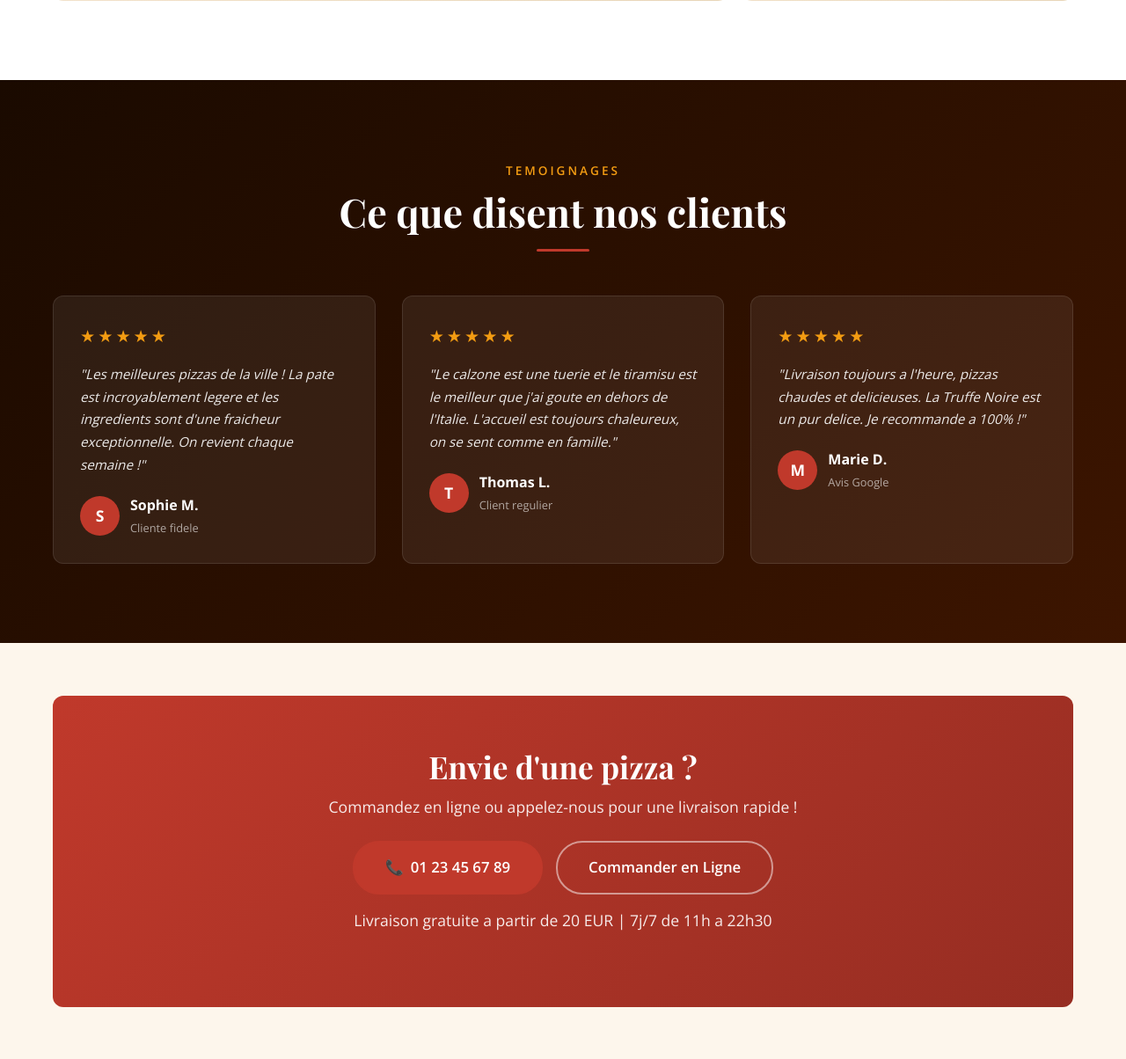
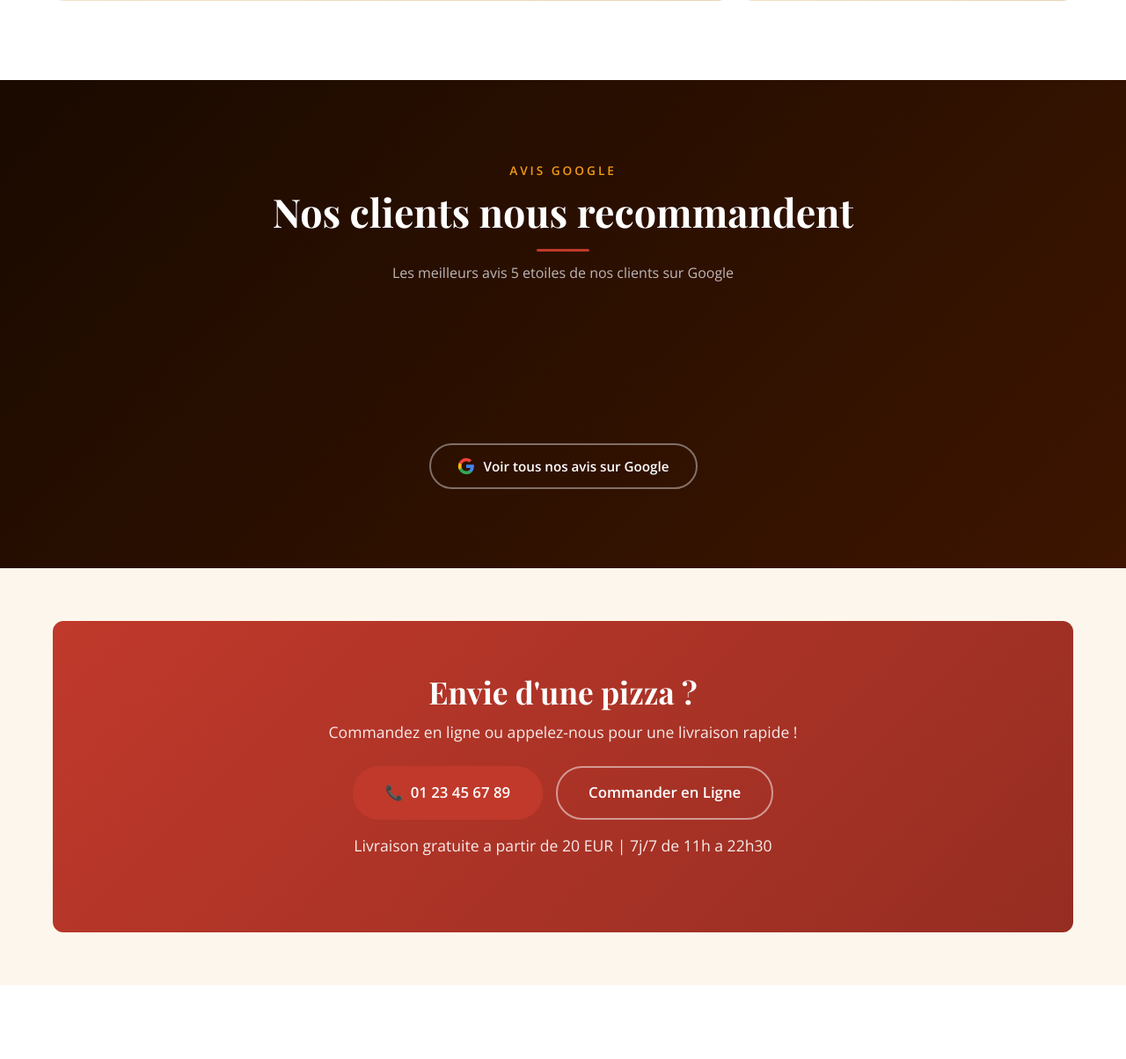
Before and after one commit to easypcinformatique-svg/Dev, a PHP site: page / in a window 1280 px wide. Shown: the part 4874-6078 px from the top of the page at 88% size. Run offline with PHP 8.4, Linux system fonts and the light colour scheme; some libraries are stand-ins or nearby versions.

Commit message:
Add favicon and integrate Elfsight Google Reviews widget
- Add SVG favicon with pizza emoji
- Replace static testimonials with Elfsight Google Reviews widget
- Add Google logo SVG + "Voir tous nos avis sur Google" CTA button
- Keep static reviews as noscript fallback
- Add setup instructions in HTML comments for widget configuration
- Add CSS styles for widget container and Google CTA

https://claude.ai/code/session_01JP8iMjfZFkGasQxSAz9yfJ

```diff
--- a/pizzeria/css/style.css
+++ b/pizzeria/css/style.css
@@ -728,6 +728,38 @@ img {
     margin-top: 2px;
 }
 
+/* --- Google Reviews Widget --- */
+.section-subtitle-light {
+    color: rgba(255,255,255,0.7);
+    font-size: 1rem;
+    margin-top: 12px;
+}
+
+.google-reviews-widget {
+    margin-bottom: 30px;
+    min-height: 100px;
+}
+
+.google-cta {
+    text-align: center;
+    margin-top: 30px;
+}
+
+.btn-google {
+    border-color: rgba(255,255,255,0.4);
+    gap: 10px;
+}
+
+.btn-google:hover {
+    background: var(--white);
+    color: var(--dark);
+    border-color: var(--white);
+}
+
+.google-icon {
+    flex-shrink: 0;
+}
+
 /* --- Order CTA --- */
 .commander {
     background: var(--light);
--- a/pizzeria/index.html
+++ b/pizzeria/index.html
@@ -4,6 +4,7 @@
     <meta charset="UTF-8">
     <meta name="viewport" content="width=device-width, initial-scale=1.0">
     <title>Pizza Napoli - Pizzeria Artisanale a Carpentras</title>
+    <link rel="icon" href="favicon.svg" type="image/svg+xml">
     <link rel="stylesheet" href="css/style.css">
     <link rel="preconnect" href="https://fonts.googleapis.com">
     <link rel="preconnect" href="https://fonts.gstatic.com" crossorigin>
@@ -425,14 +426,36 @@
         </div>
     </section>
 
-    <!-- Testimonials -->
+    <!-- Avis Google -->
     <section class="section avis" id="avis">
         <div class="container">
             <div class="section-header section-header-light">
-                <span class="section-label">Temoignages</span>
-                <h2 class="section-title">Ce que disent nos clients</h2>
+                <span class="section-label">Avis Google</span>
+                <h2 class="section-title">Nos clients nous recommandent</h2>
                 <div class="section-divider"></div>
+                <p class="section-subtitle-light">Les meilleurs avis 5 etoiles de nos clients sur Google</p>
             </div>
+
+            <!--
+                ============================================================
+                WIDGET ELFSIGHT - AVIS GOOGLE
+                ============================================================
+                Pour activer le widget :
+                1. Allez sur https://elfsight.com/google-reviews-widget/
+                2. Creez un compte gratuit
+                3. Configurez votre widget en cherchant "Pizza Napoli Carpentras"
+                4. Filtrez pour afficher uniquement les avis 5 etoiles
+                5. Choisissez le layout "Carousel" ou "Grid"
+                6. Copiez votre Widget ID (ex: elfsight-app-xxxxxxxx)
+                7. Remplacez "VOTRE-WIDGET-ID" ci-dessous par votre ID
+                ============================================================
+            -->
+            <div class="google-reviews-widget">
+                <div class="elfsight-app-VOTRE-WIDGET-ID" data-elfsight-app-lazy></div>
+            </div>
+
+            <!-- Avis en dur (fallback si le widget n'est pas encore configure) -->
+            <noscript>
             <div class="avis-grid">
                 <div class="avis-card">
                     <div class="avis-stars">&#9733;&#9733;&#9733;&#9733;&#9733;</div>
@@ -441,7 +464,7 @@
                         <div class="avis-avatar">S</div>
                         <div>
                             <strong>Sophie M.</strong>
-                            <span>Cliente fidele</span>
+                            <span>Avis Google</span>
                         </div>
                     </div>
                 </div>
@@ -452,7 +475,7 @@
                         <div class="avis-avatar">T</div>
                         <div>
                             <strong>Thomas L.</strong>
-                            <span>Client regulier</span>
+                            <span>Avis Google</span>
                         </div>
                     </div>
                 </div>
@@ -467,6 +490,15 @@
                         </div>
                     </div>
                 </div>
+            </div>
+            </noscript>
+
+            <div class="google-cta">
+                <!-- Remplacez # par le lien vers votre fiche Google Business -->
+                <a href="#" class="btn btn-secondary btn-google" target="_blank" rel="noopener">
+                    <svg class="google-icon" viewBox="0 0 24 24" width="20" height="20"><path fill="#4285F4" d="M22.56 12.25c0-.78-.07-1.53-.2-2.25H12v4.26h5.92a5.06 5.06 0 0 1-2.2 3.32v2.77h3.57c2.08-1.92 3.28-4.74 3.28-8.1z"/><path fill="#34A853" d="M12 23c2.97 0 5.46-.98 7.28-2.66l-3.57-2.77c-.98.66-2.23 1.06-3.71 1.06-2.86 0-5.29-1.93-6.16-4.53H2.18v2.84C3.99 20.53 7.7 23 12 23z"/><path fill="#FBBC05" d="M5.84 14.09c-.22-.66-.35-1.36-.35-2.09s.13-1.43.35-2.09V7.07H2.18C1.43 8.55 1 10.22 1 12s.43 3.45 1.18 4.93l2.85-2.22.81-.62z"/><path fill="#EA4335" d="M12 5.38c1.62 0 3.06.56 4.21 1.64l3.15-3.15C17.45 2.09 14.97 1 12 1 7.7 1 3.99 3.47 2.18 7.07l3.66 2.84c.87-2.6 3.3-4.53 6.16-4.53z"/></svg>
+                    Voir tous nos avis sur Google
+                </a>
             </div>
         </div>
     </section>
@@ -620,6 +652,8 @@
         </div>
     </footer>
 
+    <!-- Elfsight Google Reviews Widget (remplacez VOTRE-WIDGET-ID dans la section avis) -->
+    <script src="https://static.elfsight.com/platform/platform.js" async></script>
     <script src="js/main.js"></script>
 </body>
 </html>
```
Also changed, not shown: pizzeria/favicon.svg (added).
